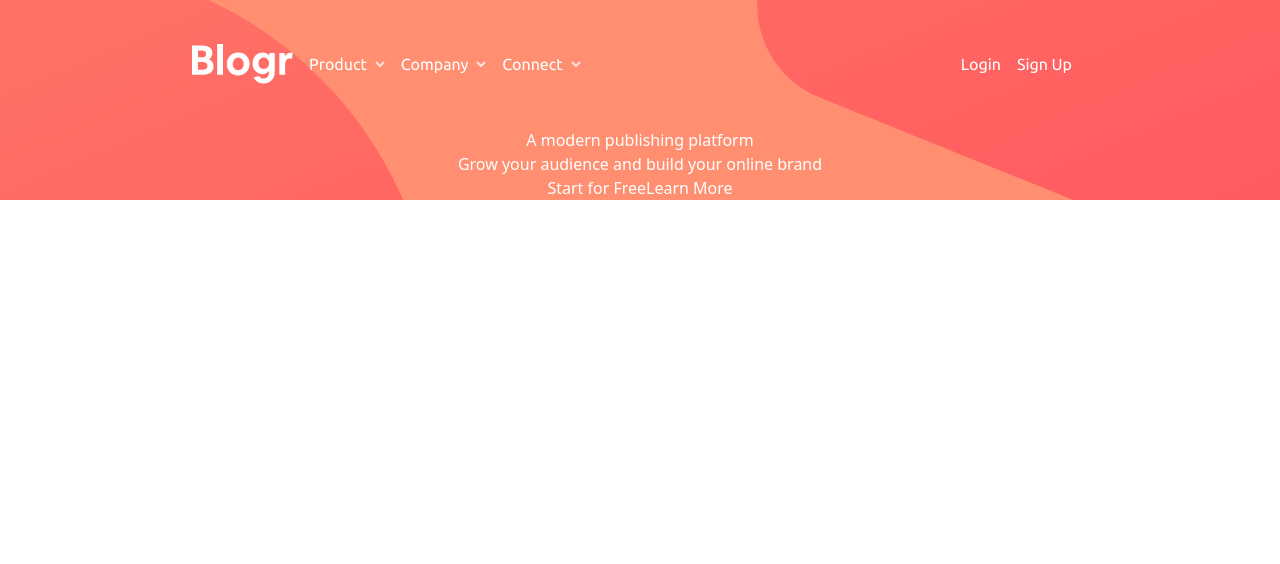
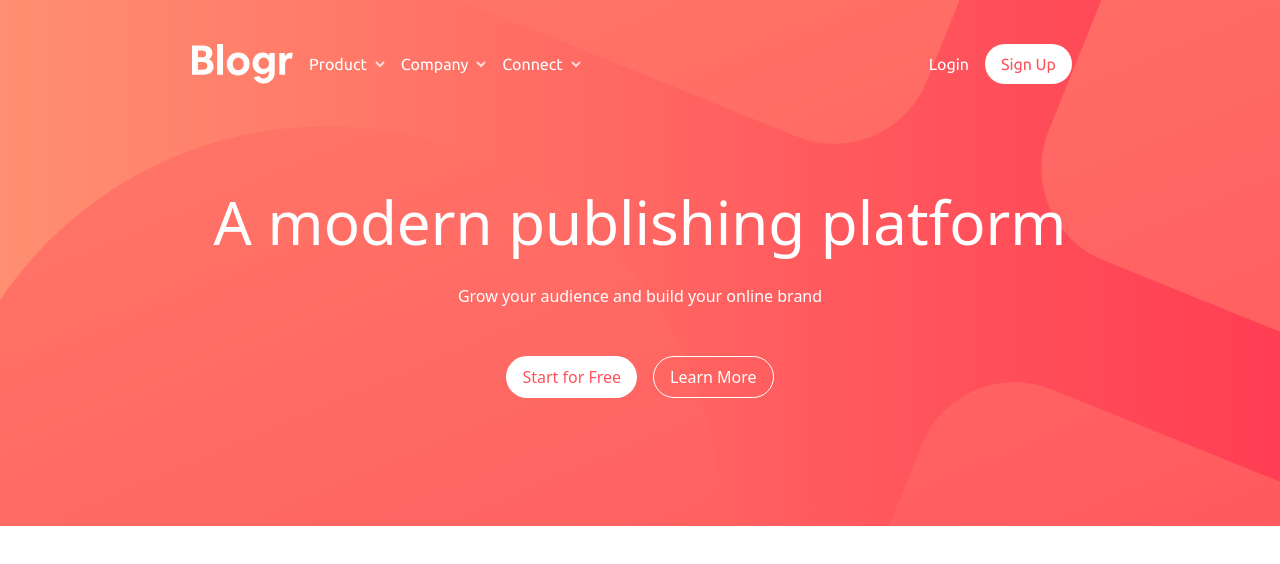
Before and after one commit to omar-diaa-48/blogr-landing-page-main, a React (Create React App) app: page / in a window 1280 px wide. Shown: the top 564 px of the page. Built offline with nearby package versions, Linux system fonts and the light colour scheme.

Commit message:
adjust navbar

```diff
--- a/src/components/Header.js
+++ b/src/components/Header.js
@@ -2,16 +2,17 @@
 
 export default function Header() {
 	return (
-		<section className="header-section">
+		<section className="header-background">
+			<div className="header-section">
+				<NavBar />
 
-			<NavBar />
-
-			<div className="flex flex-col items-center">
-				<h1>A modern publishing platform</h1>
-				<p>Grow your audience and build your online brand</p>
-				<div className="flex justify-center">
-					<button>Start for Free</button>
-					<button>Learn More</button>
+				<div className="flex flex-col items-center">
+					<h1 className="text-6xl mb-8">A modern publishing platform</h1>
+					<p className="mb-12">Grow your audience and build your online brand</p>
+					<div className="flex justify-center mb-32">
+						<button className="bg-white text-primary-light-red mr-2 px-4 py-2 rounded-full">Start for Free</button>
+						<button className="border border-white ml-2 px-4 py-2 rounded-full">Learn More</button>
+					</div>
 				</div>
 			</div>
 
--- a/src/components/NavBar.js
+++ b/src/components/NavBar.js
@@ -5,7 +5,7 @@
 
 export default function NavBar() {
 	return (
-		<nav className="flex items-center h-32 font-ubuntu">
+		<nav className="flex items-center h-32 font-ubuntu mb-16">
 
 			<div className="mr-4 flex-grow lg:flex-grow-0">
 				<img alt="Logo" src={Logo} />
@@ -19,7 +19,7 @@
 
 			<AuthLink title="Login" className="mr-4" />
 
-			<AuthLink title="Sign Up" />
+			<AuthLink title="Sign Up" className="bg-white text-primary-light-red px-4 py-2 rounded-full" />
 
 			<BurgerMenuButton />
 
--- a/src/components/shared/AuthLink.js
+++ b/src/components/shared/AuthLink.js
@@ -1,6 +1,6 @@
 export default function AuthLink({ className, title }) {
 	return (
-		<div className="hidden lg:block mr-4">
+		<div className={`hidden lg:block mr-4 ${className}`}>
 			<button>{title}</button>
 		</div>
 	)
--- a/src/index.css
+++ b/src/index.css
@@ -6,12 +6,17 @@
 	background-image: url('./images/bg-pattern-intro-desktop.svg');
 	background-repeat: no-repeat;
 	background-size: contain contain;
-	background-position: center center;
+	background-position: 35% center;
 	/* background-blend-mode: soft-light; */
 }
 
 /* Header */
 
 .header-section {
-	@apply w-full bg-pattern bg-very-light-red text-white px-48;
+	@apply w-full bg-pattern text-white px-48;
 }
+
+.header-background {
+	@apply bg-gradient-to-r from-gradient-very-light-red to-gradient-light-red ;
+	border-bottom-left-radius: 100px;
+}
--- a/tailwind.config.js
+++ b/tailwind.config.js
@@ -6,17 +6,17 @@
 	theme: {
 		extend: {
 			colors: {
-				'light-red': 'hsl(356, 100%, 66%)',
-				'very-light-red': 'hsl(355, 100%, 74%)',
-				'very-dark-blue': 'hsl(208, 49%, 24%)',
-				'white': 'hsl(0, 0%, 100%)',
-				'grayish-blue': 'hsl(240, 2%, 79%)',
-				'very-dark-grayish-blue': 'hsl(207, 13%, 34%)',
-				'very-dark-black-blue': 'hsl(240, 10%, 16%)',
-				'very-light-red': 'hsl(13, 100%, 72%)',
-				'light-red': 'hsl(353, 100%, 62%)',
-				'very-dark-gray-blue': 'hsl(237, 17%, 21%)',
-				'very-dark-desaturated-blue': 'hsl(237, 23%, 32%)',
+				'primary-light-red': 'hsl(356, 100%, 66%)',
+				'primary-very-light-red': 'hsl(355, 100%, 74%)',
+				'primary-very-dark-blue': 'hsl(208, 49%, 24%)',
+				'neutral-white': 'hsl(0, 0%, 100%)',
+				'neutral-grayish-blue': 'hsl(240, 2%, 79%)',
+				'neutral-very-dark-grayish-blue': 'hsl(207, 13%, 34%)',
+				'neutral-very-dark-black-blue': 'hsl(240, 10%, 16%)',
+				'gradient-very-light-red': 'hsl(13, 100%, 72%)',
+				'gradient-light-red': 'hsl(353, 100%, 62%)',
+				'gradient-very-dark-gray-blue': 'hsl(237, 17%, 21%)',
+				'gradient-very-dark-desaturated-blue': 'hsl(237, 23%, 32%)',
 			},
 			fontFamily: {
 				overpass: ["Overpass"],
```
